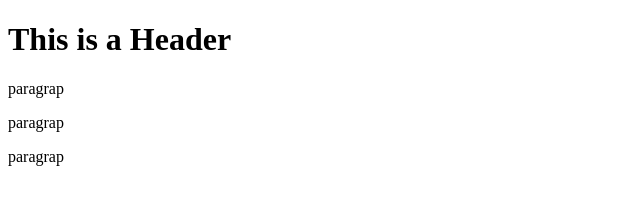
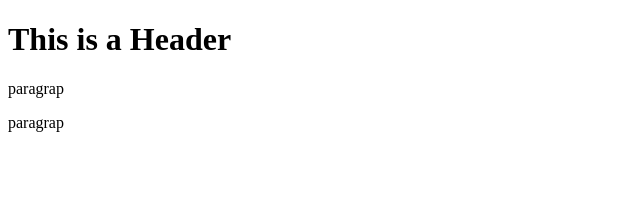
Before and after one commit to kaizero0945/git-test, a website: page index.html in a window 1280 px wide. Shown: the full height of the page, 0-640 px from the left. Drawn offline with Linux system fonts and the light colour scheme.

```diff
--- a/index.html
+++ b/index.html
@@ -4,7 +4,6 @@
       <h1>This is a Header</h1>
       <p>paragrap</p>
       <p>paragrap</p>
-      <p>paragrap</p>
 
    </body>
 </html>
```
Also changed, not shown: package.json (added, +24 -0 lines), 3 other files.
